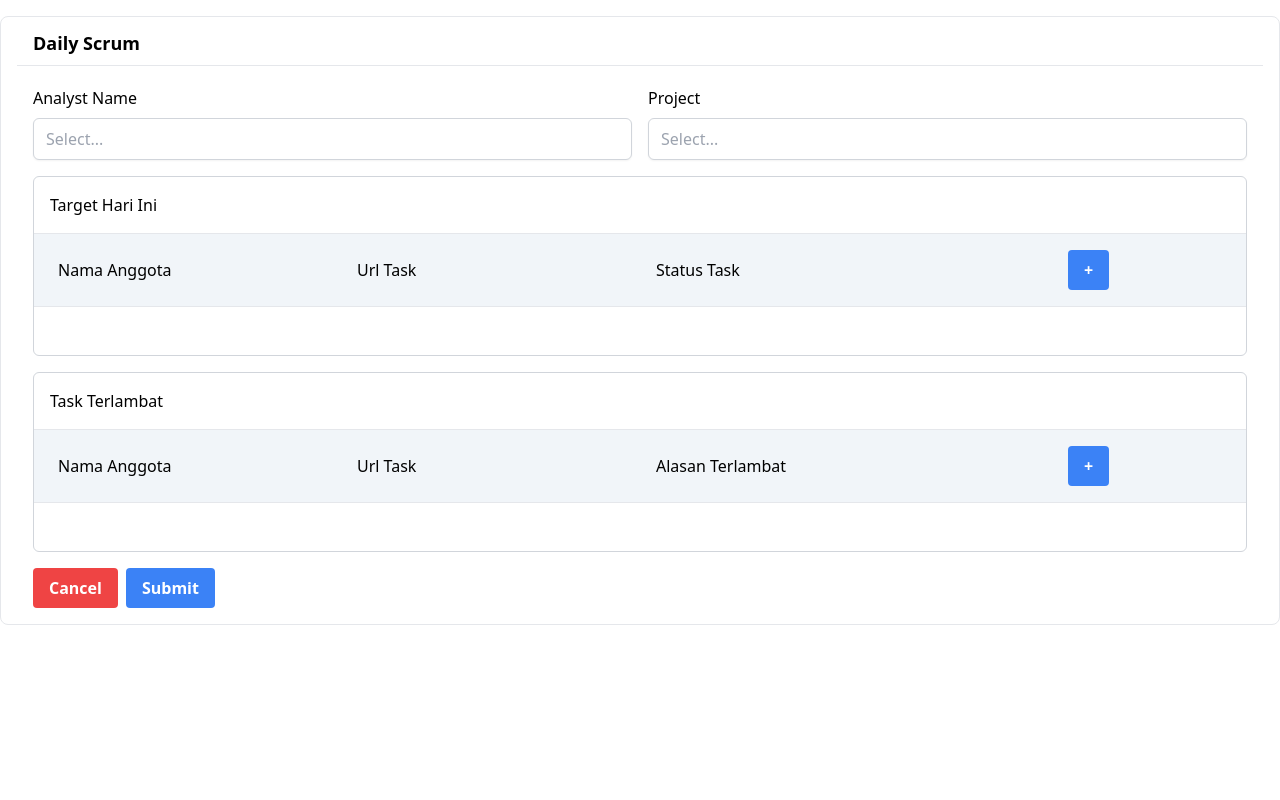
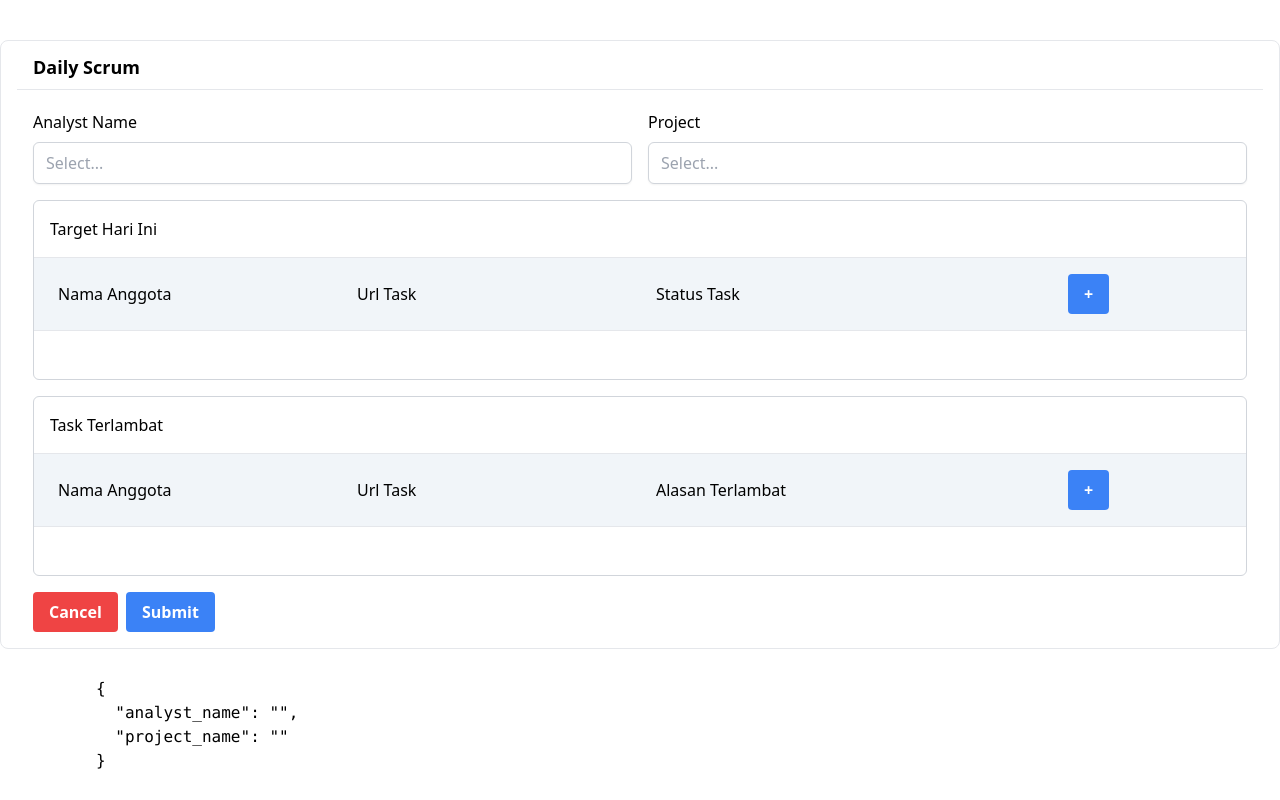
Before and after one commit to KevinUnedo/wawancara-javan, a React (Create React App) app: page / in a window 1280 px wide. Built offline with nearby package versions, Linux system fonts and the light colour scheme.

Commit message:
Menambahkan JSON text

```diff
--- a/src/App.js
+++ b/src/App.js
@@ -81,8 +81,37 @@ function App() {
     }
   };
 
+  const generateJSON = () => {
+  const json = {
+    "analyst_name": analystName,
+    "project_name": project,
+    "target_hari_ini": additionalInputsTaskHariIni.map(input => ({
+      "nama_anggota": input.namaAnggota,
+      "url_task": input.urlTask,
+      "status_task": input.statusTask
+    })),
+    "task_terlambat": additionalInputsTaskTerlambat.map(input => ({
+      "nama_anggota": input.namaAnggota,
+      "url_task": input.urlTask,
+      "alasan_terlambat": input.statusTask
+    }))
+  };
+
+  // Remove empty arrays
+  for (const key in json) {
+    if (Array.isArray(json[key]) && json[key].length === 0) {
+      delete json[key];
+    }
+  }
+
+  // Format JSON object for display
+  return JSON.stringify(json, null, 2);
+};
+
+
   return (
-    <div className="container mx-auto mt-4 px-4 pt-3 pb-4 rounded-lg border border-gray-200">
+    <div>
+      <div className="container mx-auto mt-10 px-4 pt-3 pb-4 rounded-lg border border-gray-200">
         <strong className="text-lg px-4">Daily Scrum</strong>
         <hr className="my-2 border-gray-200" />
         <div className='px-4'>
@@ -162,6 +191,7 @@ function App() {
                   <div className="col-span-1">
                     <input
                       type="text"
+                      list='status'
                       value={input.namaAnggota}
                       onChange={(e) => handleInputChange(index, 'namaAnggota', e.target.value, 'taskHariIni')}
                       className="block w-full py-2 px-3 border border-gray-300 bg-white rounded-md shadow-sm focus:outline-none focus:ring-indigo-500 focus:border-indigo-500"
@@ -258,6 +288,10 @@ function App() {
           </div>
         </div>
       </div>
+      <div className='ml-20 mt-4 px-4 pt-3 pb-4'>
+        <pre>{generateJSON()}</pre>
+      </div>
+    </div>
 
   );
 }
```
Lines whose indentation alone changed are shown as unchanged.
